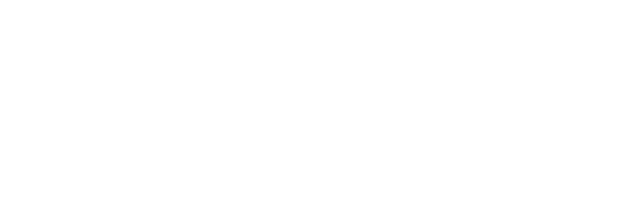
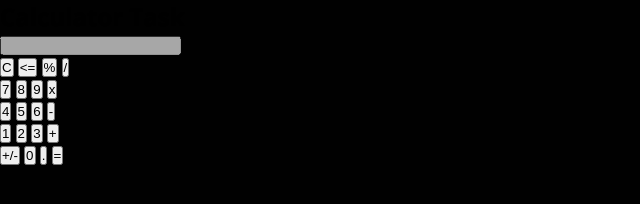
Before and after one commit to nrdurjoy/calculator, a plain HTML site: page Calculator Task/index.html in a window 1280 px wide. Shown: the whole page, without its empty margins (0-640 px from the left). Drawn offline with nearby package versions, Linux system fonts and the light colour scheme.

Commit message:
Add HTML

```diff
--- a/Calculator Task/index.html
+++ b/Calculator Task/index.html
@@ -4,11 +4,50 @@
     <meta charset="UTF-8">
     <meta name="viewport" content="width=device-width, initial-scale=1.0">
     <title>Calculator Task</title>
+    <!-- Link Up Google Font -->
+    <link rel="preconnect" href="https://fonts.googleapis.com">
+    <link rel="preconnect" href="https://fonts.gstatic.com" crossorigin>
+    <link href="https://fonts.googleapis.com/css2?family=Open+Sans:ital,wght@0,300..800;1,300..800&display=swap" rel="stylesheet">
     <!-- Link Up Main CSS -->
     <link rel="stylesheet" href="style.css">
 </head>
 <body>
-
+    <section id="section">
+        <h1>Calculator Task</h1>
+        <div class="row1">
+            <input type="text" id="display" disabled>
+        </div>
+        <div class="row2">
+            <button class="btn">C</button>
+            <button class="btn"><=</button>
+            <button class="btn">%</button>
+            <button class="btn">/</button>
+        </div>
+        <div class="row3">
+            <button class="btn">7</button>
+            <button class="btn">8</button>
+            <button class="btn">9</button>
+            <button class="btn">x</button>
+        </div>
+        <div class="row4">
+            <button class="btn">4</button>
+            <button class="btn">5</button>
+            <button class="btn">6</button>
+            <button class="btn">-</button>
+        </div>
+        <div class="row5">
+            <button class="btn">1</button>
+            <button class="btn">2</button>
+            <button class="btn">3</button>
+            <button class="btn">+</button>
+        </div>
+        <div class="row6">
+            <button class="btn">+/-</button>
+            <button class="btn">0</button>
+            <button class="btn">.</button>
+            <button class="btn">=</button>
+        </div>
+    </section>
     <script src="./script.js"></script>
 </body>
 </html>
--- a/Calculator Task/style.css
+++ b/Calculator Task/style.css
@@ -0,0 +1,9 @@
+*{
+    margin: 0;
+    padding: 0;
+    box-sizing: border-box;
+}
+body{
+    font-family: "Open Sans", system-ui;
+    background-color: #010101;
+}
```
